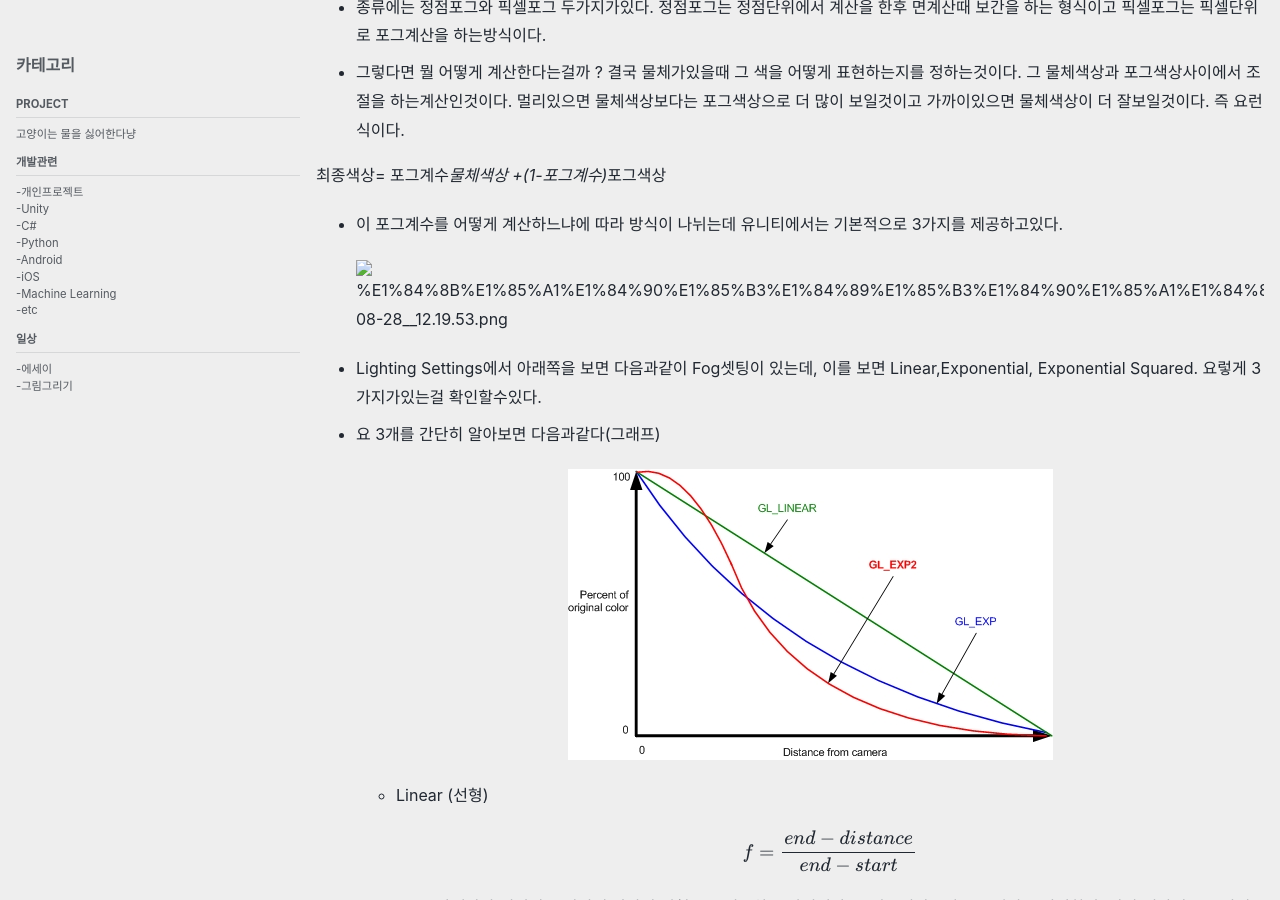
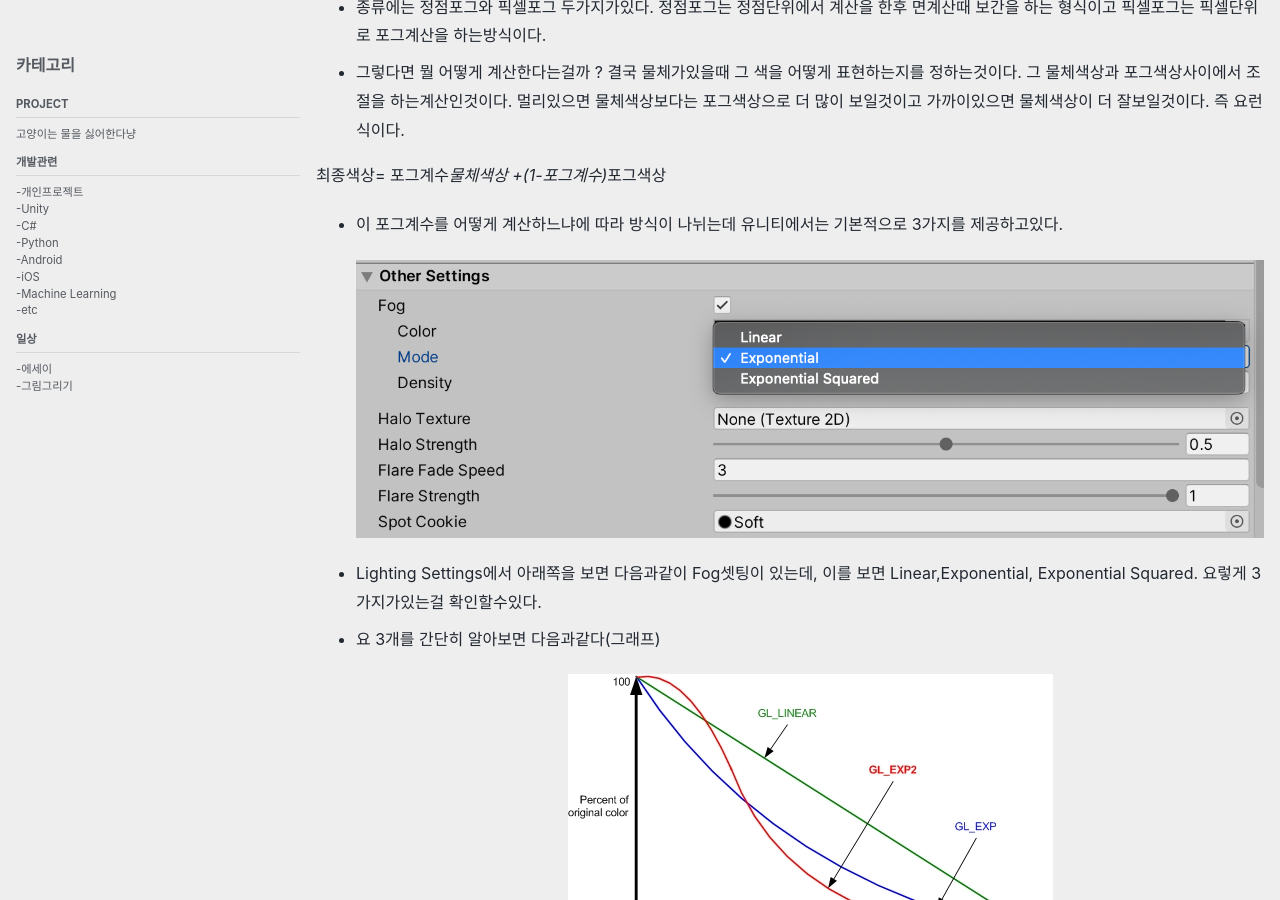
Before and after one commit to EulYeonCho/ryoni.github.io, a Jekyll site: the page built from _posts/Development/Private Project/2020-08-30-ARTSTYLE.md, in a window 1280 px wide and 900 px high, scrolled down 3788 px. Built offline with Jekyll 4.4.1, drawn with Linux system fonts in a browser that asks for light colours; cached includes are drawn as plain includes; nearby versions of some CDN libraries; formulas are drawn with MathJax 3; comment, search, counter and statistics services are not loaded.

Commit message:
art style post image 안나오는 문제 수정:

```diff
--- a/_posts/Development/Private Project/2020-08-30-ARTSTYLE.md
+++ b/_posts/Development/Private Project/2020-08-30-ARTSTYLE.md
@@ -57,7 +57,7 @@ tag:
 
 - 이 포그계수를 어떻게 계산하느냐에 따라 방식이 나뉘는데 유니티에서는 기본적으로 3가지를 제공하고있다.
 
-    ![%E1%84%8B%E1%85%A1%E1%84%90%E1%85%B3%E1%84%89%E1%85%B3%E1%84%90%E1%85%A1%E1%84%8B%E1%85%B5%E1%86%AF%20%E1%84%8C%E1%85%A1%E1%86%B8%E1%84%8B%E1%85%A1%E1%84%80%E1%85%A1%E1%84%80%E1%85%B5%20+FOG%E1%84%8B%E1%85%A6%20%E1%84%83%E1%85%A2%E1%84%92%E1%85%A2%205248779cec664747ba2f8ce82c35a033/_2020-08-28__12.19.53.png](/assets/images/posts/2020-08-30-ARTSTYLE/_2020-08-28__12.19.53.png){: .align-center}
+    ![%E1%84%8B%E1%85%A1%E1%84%90%E1%85%B3%E1%84%89%E1%85%B3%E1%84%90%E1%85%A1%E1%84%8B%E1%85%B5%E1%86%AF%20%E1%84%8C%E1%85%A1%E1%86%B8%E1%84%8B%E1%85%A1%E1%84%80%E1%85%A1%E1%84%80%E1%85%B5%20+FOG%E1%84%8B%E1%85%A6%20%E1%84%83%E1%85%A2%E1%84%92%E1%85%A2%205248779cec664747ba2f8ce82c35a033/fog_settingUnity.png](/assets/images/posts/2020-08-30-ARTSTYLE/fog_settingUnity.png){: .align-center}
 
 - Lighting Settings에서 아래쪽을 보면 다음과같이 Fog셋팅이 있는데, 이를 보면 Linear,Exponential, Exponential Squared. 요렇게 3가지가있는걸 확인할수있다.
 - 요 3개를 간단히 알아보면 다음과같다(그래프)
```
Also changed, not shown: assets/images/posts/2020-08-30-ARTSTYLE/fog_settingUnity.png (renamed from assets/images/posts/2020-08-30-ARTSTYLE/_2020-08-28__12.19.53.png).
